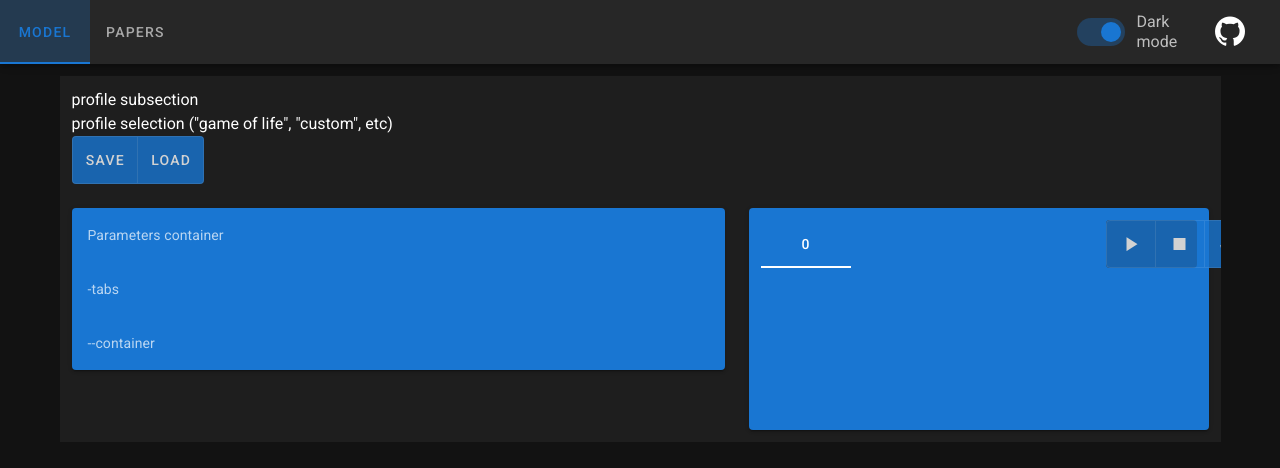
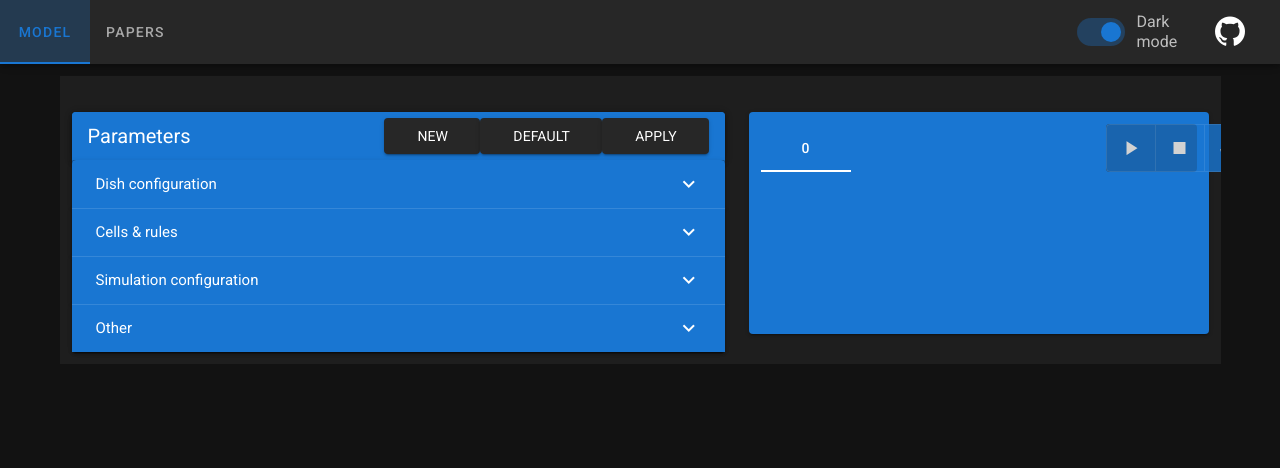
Before and after one commit to Eclion/web-ca, a Vue app: page / in a window 1280 px wide. Shown: the top 468 px of the page. Built offline with nearby package versions, Linux system fonts and the light colour scheme.

Commit message:
adds draft version of the parameter form.

```diff
--- a/src/components/Dish.vue
+++ b/src/components/Dish.vue
@@ -22,7 +22,7 @@ export default {
   methods: {
     clear () {
       var dishSettings = this.$store.getters['parameters/dish_settings']
-      console.log()
+      // var dishSettings = this.$store.getters['simulations/parameters'](this.id).dish_settings
       var cells = Array(dishSettings.width)
         .fill()
         .map(() => Array(dishSettings.height)
--- a/src/components/Simulation.vue
+++ b/src/components/Simulation.vue
@@ -79,7 +79,7 @@ export default {
       }
     }
     // this.unwatch = this.$store.watch((state) => state.simulation.grid, (val) => { console.log(val) })
-    this.unwatch = this.$store.watch(
+    this.unwatchState = this.$store.watch(
       (state, getters) => {
         return getters['simulations/state'](this.id)
       },
@@ -99,9 +99,21 @@ export default {
         }
       }
     )
+    this.unwatchParameters = this.$store.watch(
+      (state, getters) => {
+        return getters['simulations/parameters'](this.id)
+      },
+      (newVal, oldVal) => {
+        this.dishParameters = newVal
+        worker.postMessage(
+          JSON.stringify({ action: 'init', params: this.dishParameters })
+        )
+      }
+    )
   },
   beforeDestroy () {
-    this.unwatch()
+    this.unwatchState()
+    this.unwatchParameters()
   }
 
 }
--- a/src/store/modules/parameters.js
+++ b/src/store/modules/parameters.js
@@ -58,12 +58,16 @@ export default {
       }
       this.set(state, jsonContent)
     },
-    set (state, parameters) {
-      // TODO: throw exception if missing param or ignore?
-      state.cell_types = parameters.cell_types
-      state.dish_settings = parameters.dish_settings
+    // TODO: throw exception if missing param or ignore?
+    setSimulationParameters (state, parameters) {
       state.number_of_simulations = parameters.number_of_simulations
       state.number_of_steps = parameters.number_of_steps
+    },
+    setDishSettings (state, dishSettings) {
+      state.dish_settings = dishSettings
+    },
+    setCellParameters (state, cellTypes) {
+      state.cell_types = cellTypes
     }
   }
 
--- a/src/store/modules/simulations.js
+++ b/src/store/modules/simulations.js
@@ -4,7 +4,7 @@ export default {
     simulations: [
       {
         id: 0,
-        // parameters: this.getters['parameters/parameters']
+        parameters: {},
         cells: [],
         state: 'stopped'
       }
@@ -16,6 +16,9 @@ export default {
     },
     setState (state, data) {
       state.simulations[data.id].state = data.state
+    },
+    setParameters (state, data) {
+      state.simulations[data.id].parameters = data.parameters
     }
   },
   getters: {
@@ -27,6 +30,9 @@ export default {
     },
     simulations: (state) => {
       return state.simulations
+    },
+    parameters: (state) => (id) => {
+      return state.simulations[id].parameters
     }
   }
 }
--- a/src/views/MainControls.vue
+++ b/src/views/MainControls.vue
@@ -1,13 +1,13 @@
 <template>
   <v-row>
-    <v-col cols=6>
+    <!-- <v-col cols=6>
       profile subsection <br/>
       profile selection ("game of life", "custom", etc) <br/>
       <v-btn-toggle>
         <v-btn color="primary" depressed>save</v-btn>
         <v-btn color="primary" depressed>load</v-btn>
       </v-btn-toggle>
-    </v-col>
+    </v-col> -->
   </v-row>
   <!-- <v-card color="primary">
 
--- a/src/views/Parameters.vue
+++ b/src/views/Parameters.vue
@@ -1,20 +1,149 @@
 <template>
   <v-card color="primary">
-    <v-card-text>Parameters container</v-card-text>
-    <v-card-text>-tabs</v-card-text>
-    <v-card-text>--container</v-card-text>
+    <v-toolbar  color="primary" dense>
+      <v-toolbar-title>Parameters</v-toolbar-title>
+      <v-spacer></v-spacer>
+      <v-btn>
+        <v-card-text>New</v-card-text>
+      </v-btn>
+
+      <v-btn>
+        <v-card-text>Default</v-card-text>
+      </v-btn>
+
+      <v-btn>
+        <v-card-text @click="apply()">Apply</v-card-text>
+      </v-btn>
+    </v-toolbar>
+
+    <v-expansion-panels multiple>
+
+      <!-- Dish configuration -->
+      <v-expansion-panel>
+        <v-expansion-panel-header color="primary">Dish configuration</v-expansion-panel-header>
+        <v-expansion-panel-content color="primary">
+          <v-row>
+            <v-col cols="2">
+              <v-card-text>Dish:</v-card-text>
+            </v-col>
+            <v-col cols="2">
+              <v-text-field type="number" label="Height" v-model="dishHeight"></v-text-field>
+            </v-col>
+            <v-col cols="2">
+              <v-text-field type="number" label="Width" v-model="dishWidth"></v-text-field>
+            </v-col>
+            <v-col cols="2">
+              <v-text-field type="number" label="Depth" v-model="dishDepth"></v-text-field>
+            </v-col>
+            <v-spacer/>
+          </v-row>
+        </v-expansion-panel-content>
+      </v-expansion-panel>
+
+      <!-- Cells & rules -->
+      <v-expansion-panel>
+        <v-expansion-panel-header color="primary">Cells & rules</v-expansion-panel-header>
+        <v-expansion-panel-content color="primary">
+          <!-- <v-row>
+            <v-col cols="2">
+              <v-card-text>Initial number of cells:</v-card-text>
+            </v-col>
+            <v-col cols="2">
+              <v-text-field type="number" v-model=""></v-text-field>
+            </v-col>
+          </v-row>
+          <v-row>
+            <v-col cols="2">
+              <v-card-text>Initial cell distribution:</v-card-text>
+            </v-col>
+            <v-col cols="2">
+              <v-text-field type="number" v-model="initialCellDistribution"></v-text-field>
+            </v-col>
+          </v-row> -->
+        </v-expansion-panel-content>
+      </v-expansion-panel>
+
+      <!-- Simulation configuration -->
+      <v-expansion-panel>
+        <v-expansion-panel-header color="primary">Simulation configuration</v-expansion-panel-header>
+        <v-expansion-panel-content color="primary">
+          <v-row>
+            <v-col cols="2">
+              <v-card-text>Number of steps:</v-card-text>
+            </v-col>
+            <v-col cols="2">
+              <v-text-field type="number" v-model="numberOfSteps"></v-text-field>
+            </v-col>
+          </v-row>
+          <v-row>
+            <!-- <v-col cols="2">
+              <v-card-text>Number of simulations:</v-card-text>
+            </v-col>
+            <v-col cols="2">
+              <v-text-field type="number" v-model="numberOfSimulations"></v-text-field>
+            </v-col> -->
+          </v-row>
+        </v-expansion-panel-content>
+      </v-expansion-panel>
+
+      <!-- Other configuration -->
+      <v-expansion-panel>
+        <v-expansion-panel-header color="primary">Other</v-expansion-panel-header>
+        <v-expansion-panel-content color="primary">params</v-expansion-panel-content>
+      </v-expansion-panel>
+    </v-expansion-panels>
   </v-card>
 </template>
 
 <script>
 
 export default {
+
   components: {
   },
 
   data () {
     return {
+      dishWidth: 100,
+      dishHeight: 100,
+      dishDepth: 1,
+      // numberOfSimulations: 1,
+      numberOfSteps: 20,
+      initialCellDistribution: 'Normal Random'
     }
+  },
+
+  methods: {
+    updateDishSettings () {
+      this.$store.commit('parameters/setDishSettings', {
+        width: this.dishWidth,
+        height: this.dishHeight,
+        depth: this.dishDepth
+      })
+    },
+    updateSimulationParameters () {
+      this.$store.commit('parameters/setSimulationParameters', {
+        number_of_simulations: 1,
+        number_of_steps: this.numberOfSteps
+      })
+    },
+    updateCellTypes () {
+      /* this.$store.commit('parameters/setCellParameters', {
+      }) */
+    },
+    apply () {
+      this.$store.commit('simulations/setParameters', {
+        id: 0, // this.simulationTab,
+        parameters: this.$store.getters['parameters/parameters']
+      })
+    }
+  },
+
+  watch: {
+    dishWidth: 'updateDishSettings',
+    dishHeight: 'updateDishSettings',
+    dishDepth: 'updateDishSettings',
+    numberOfSteps: 'updateSimulationParameters'
   }
 }
 </script>
--- a/src/views/SimulationDisplay.vue
+++ b/src/views/SimulationDisplay.vue
@@ -64,7 +64,6 @@ export default {
 
   methods: {
     updateState (state) {
-      console.log(this.simulationTab)
       this.$store.commit('simulations/setState', {
         id: this.simulationTab,
         state: state
```
